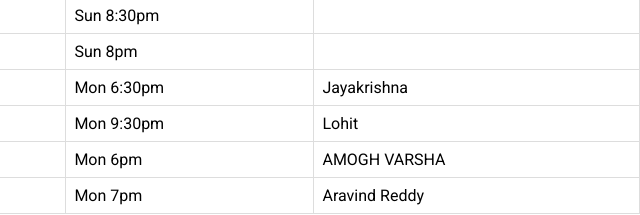
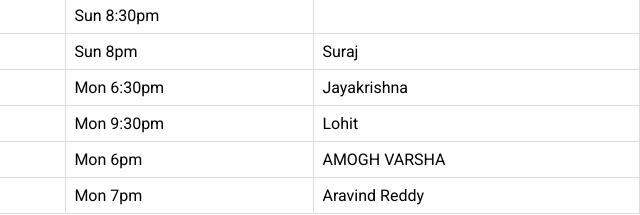
Before and after one commit to Rishikesh183/RC24-Contest, a website: page public/index.html in a window 1280 px wide. Shown: the part 306-521 px from the top of the page, 640-1280 px from the left. Drawn offline with Linux system fonts and the light colour scheme.

Commit message:
Update index.html

```diff
--- a/public/index.html
+++ b/public/index.html
@@ -59,7 +59,7 @@
                 <td>suraj</td>
                 <td>calm bee</td>
                 <td>sun 8pm</td>
-                <td></td>
+                <td>Suraj</td>
             </tr>
             <tr>
             <tr>
```
